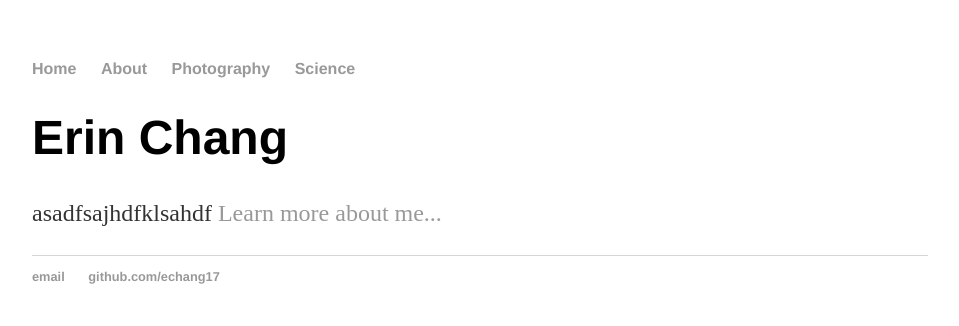
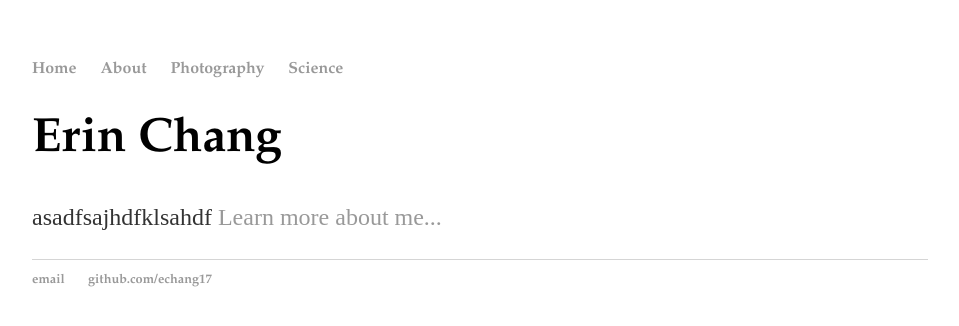
Before and after one commit to echang17/echang17.github.io, a Jekyll site: the page built from index.html, in a window 1280 px wide. Shown: the top 326 px of the page, without its empty margins (160-1119 px from the left). Built offline with Jekyll 4.4.1, drawn with Linux system fonts in a browser that asks for light colours.

Commit message:
Update main.css

```diff
--- a/css/main.css
+++ b/css/main.css
@@ -3,7 +3,7 @@ body {
     width: 70%;
 }
 nav ul, footer ul {
-    font-family:'Helvetica', 'Arial', 'Sans-Serif';
+    font-family: Palatino, 'Palatino Linotype', serif;
     padding: 0px;
     list-style: none;
     font-weight: bold;
@@ -21,7 +21,7 @@ a:hover {
 }
 h1 {
     font-size: 3em;
-    font-family:'Helvetica', 'Arial', 'Sans-Serif';
+    font-family: Palatino, 'Palatino Linotype', serif;
 }
 p {
     font-size: 1.5em;
```
